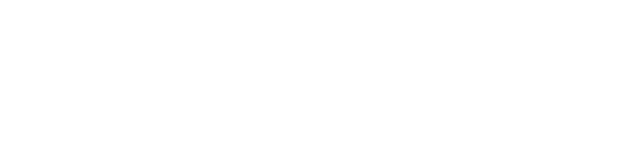
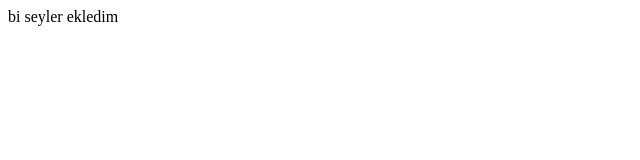
Before and after one commit to zgrbrk/bookish-goggles, a plain HTML site: page index.html in a window 1280 px wide. Shown: the whole page, without its empty margins (0-640 px from the left). Drawn offline with Linux system fonts and the light colour scheme.

```diff
--- a/index.html
+++ b/index.html
@@ -1 +1 @@
-<html> </html>
+<html> <body> bi seyler ekledim</body></html>
```
